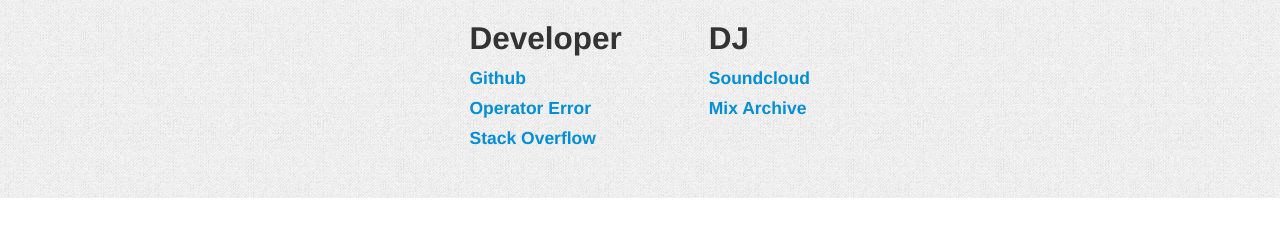
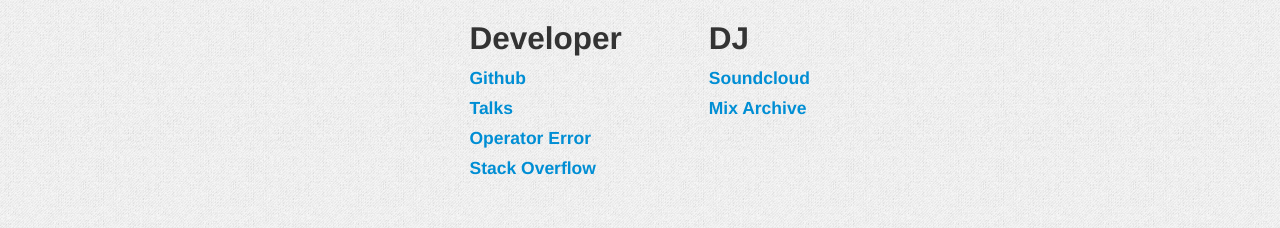
Before and after one commit to danriti/danriti.com, a plain HTML site: page public/index.html in a window 1280 px wide. Shown: the part 640-868 px from the top of the page. Before the commit the page ends 838 px from the top, so only its background shows below. Drawn offline with Linux system fonts and the light colour scheme.

Commit message:
Add speaker deck link.

```diff
--- a/public/index.html
+++ b/public/index.html
@@ -47,6 +47,7 @@
         <div class="span4 offset3">
           <h2>Developer</h2>
           <h4><a href="http://github.com/danriti">Github</a></h4>
+          <h4><a href="https://speakerdeck.com/danriti"><h4>Talks</h4></a>
           <h4><a href="http://operatorerror.org"><h4>Operator Error</h4></a>
           <h4><a href="http://stackoverflow.com/users/246102/notfunk"><h4>Stack Overflow</h4></a>
         </div>
```
